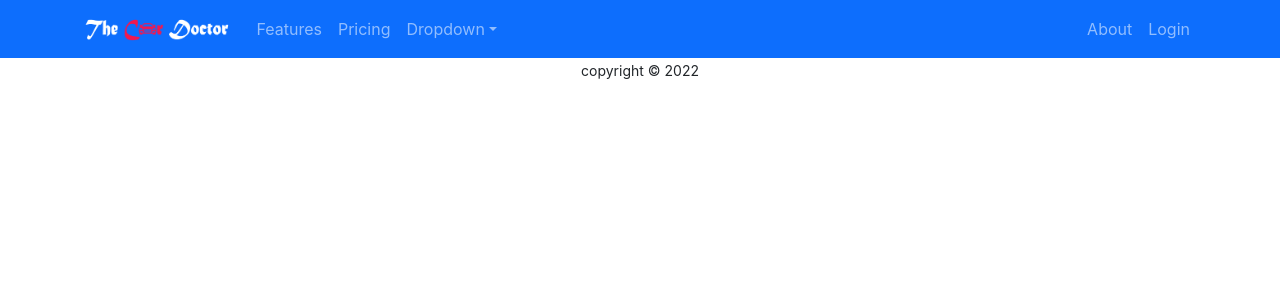
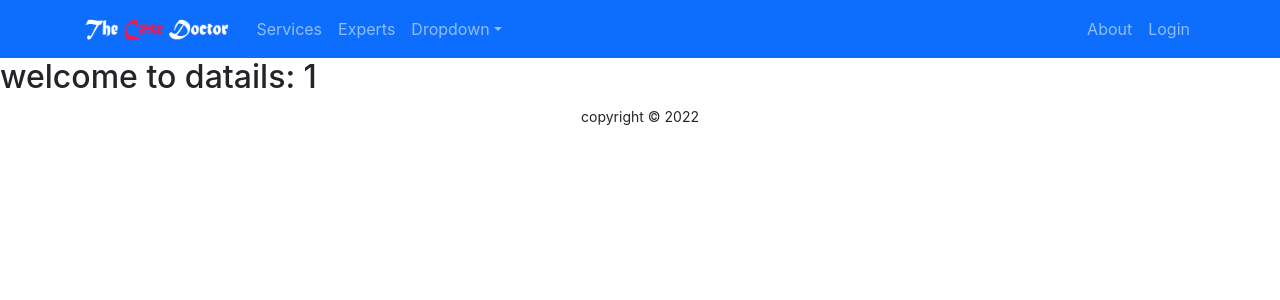
Before and after one commit to AbuZobayed/genius-car-services, a React (Create React App) app: page /service/1 in a window 1280 px wide. Shown: the top 300 px of the page. Built offline with nearby package versions, Linux system fonts and the light colour scheme.

Commit message:
added 404 page and login page

```diff
--- a/src/App.js
+++ b/src/App.js
@@ -3,8 +3,11 @@ import { Route, Routes } from 'react-router-dom';
 import './App.css';
 import About from './Pages/About/About';
 import Home from './Pages/Home/Home/Home';
+import Login from './Pages/Login/Login/Login';
+import ServiceDetail from './Pages/ServiceDetail/ServiceDetail';
 import Footer from './Pages/Shared/Footer/Footer';
 import Header from './Pages/Shared/Header/Header';
+import NotFound from './Pages/Shared/NotFound/NotFound';
 
 function App() {
   return (
@@ -12,7 +15,11 @@ function App() {
       <Header></Header>
       <Routes>
         <Route path='/' element={<Home></Home>}></Route>
+        <Route path='/home' element={<Home></Home>}></Route>
+        <Route path='/service/:serviceId' element={<ServiceDetail></ServiceDetail>}></Route>
         <Route path='/about' element={<About></About>}></Route>
+        <Route path='/login' element={<Login></Login>}></Route>
+        <Route path='*' element={<NotFound></NotFound>}></Route>
       </Routes>
       <Footer></Footer>
     </div>
--- a/src/Pages/Home/Experts/Experts.js
+++ b/src/Pages/Home/Experts/Experts.js
@@ -19,7 +19,7 @@ const experts = [
 
 const Experts = () => {
     return (
-        <div className='container'>
+        <div id='experts' className='container'>
             <h2 className='text-primary text-center mt-5'>Our Experts!!!</h2>
             <div className="row">
                 {
--- a/src/Pages/Home/Service/Service.js
+++ b/src/Pages/Home/Service/Service.js
@@ -1,8 +1,13 @@
 import React from 'react';
+import { useNavigate } from 'react-router-dom';
 import './Service.css'
 
 const Service = ({service}) => {
-    const {name, img, description, price} = service
+    const { id , name, img, description, price} = service;
+    const navigate = useNavigate();
+    const navigateToServiceDetail = id => {
+        navigate(`/service/${id}`);
+    }
 
     return (
         <div className='service'>
@@ -10,7 +15,7 @@ const Service = ({service}) => {
             <h2>{name}</h2>
             <p>Price: {price}</p>
             <p><small>{description}</small></p>
-            <button className='btn btn-primary'>Book:{name}</button>
+            <button onClick={() => navigateToServiceDetail(id)} className='btn btn-primary'>Book:{name}</button>
         </div>
     );
 };
--- a/src/Pages/Home/Services/Services.js
+++ b/src/Pages/Home/Services/Services.js
@@ -18,17 +18,18 @@ const Services = () => {
 
 
     return (
-        <div className='container'>
+        <div id ="services" className='container'>
             <div className="row">
             <h1 className='text-primary text-center mt-5'> Our Services</h1>
 
-<div className='services-container'>
-{
-     services.map(service => <Service key={service.id} service={service}
-
-     ></Service>)
- }
-</div>
+    <div className='services-container'>
+        {
+             services.map(service => <Service
+                key={service.id}
+                service={service}
+                ></Service>)
+        }
+    </div>
             </div>
         </div>
     );
--- /dev/null
+++ b/src/Pages/Login/Login/Login.js
@@ -0,0 +1,11 @@
+import React from 'react';
+
+const Login = () => {
+    return (
+        <div>
+            <h2>Please login</h2>
+        </div>
+    );
+};
+
+export default Login;
--- /dev/null
+++ b/src/Pages/ServiceDetail/ServiceDetail.js
@@ -0,0 +1,13 @@
+import React from 'react';
+import { useParams } from 'react-router-dom';
+
+const ServiceDetail = () => {
+    const {serviceId} = useParams()
+    return (
+        <div>
+            <h2>welcome to datails: {serviceId}</h2>
+        </div>
+    );
+};
+
+export default ServiceDetail;
--- a/src/Pages/Shared/Header/Header.js
+++ b/src/Pages/Shared/Header/Header.js
@@ -16,8 +16,8 @@ const Header = () => {
   <Navbar.Toggle aria-controls="responsive-navbar-nav" />
   <Navbar.Collapse id="responsive-navbar-nav">
     <Nav className="me-auto">
-      <Nav.Link href="#features">Features</Nav.Link>
-      <Nav.Link href="#pricing">Pricing</Nav.Link>
+      <Nav.Link href="home#services">Services</Nav.Link>
+      <Nav.Link href="home#experts">Experts</Nav.Link>
       <NavDropdown title="Dropdown" id="collasible-nav-dropdown">
         <NavDropdown.Item href="#action/3.1">Action</NavDropdown.Item>
         <NavDropdown.Item href="#action/3.2">Another action</NavDropdown.Item>
@@ -28,7 +28,7 @@ const Header = () => {
     </Nav>
     <Nav>
       <Nav.Link as={Link} to="/about">About</Nav.Link>
-      <Nav.Link as={Link} to="login">
+      <Nav.Link as={Link} to="/login">
         Login
       </Nav.Link>
     </Nav>
--- /dev/null
+++ b/src/Pages/Shared/NotFound/NotFound.js
@@ -0,0 +1,13 @@
+import React from 'react';
+import sleeping from '../../../images/sleeping.jpg'
+
+const NotFound = () => {
+    return (
+        <div>
+            <h2 className='text-primary text-center'>Machanic is Sleeping</h2>
+            <img className='w-100' src={sleeping} alt="" />
+        </div>
+    );
+};
+
+export default NotFound;
```
Also changed, not shown: src/Pages/Login/Register/Register.js (added, +11 -0 lines), src/Pages/Login/Login/Login.css (added), src/Pages/Login/Register/Register.css (added), src/images/sleeping.jpg (added).
